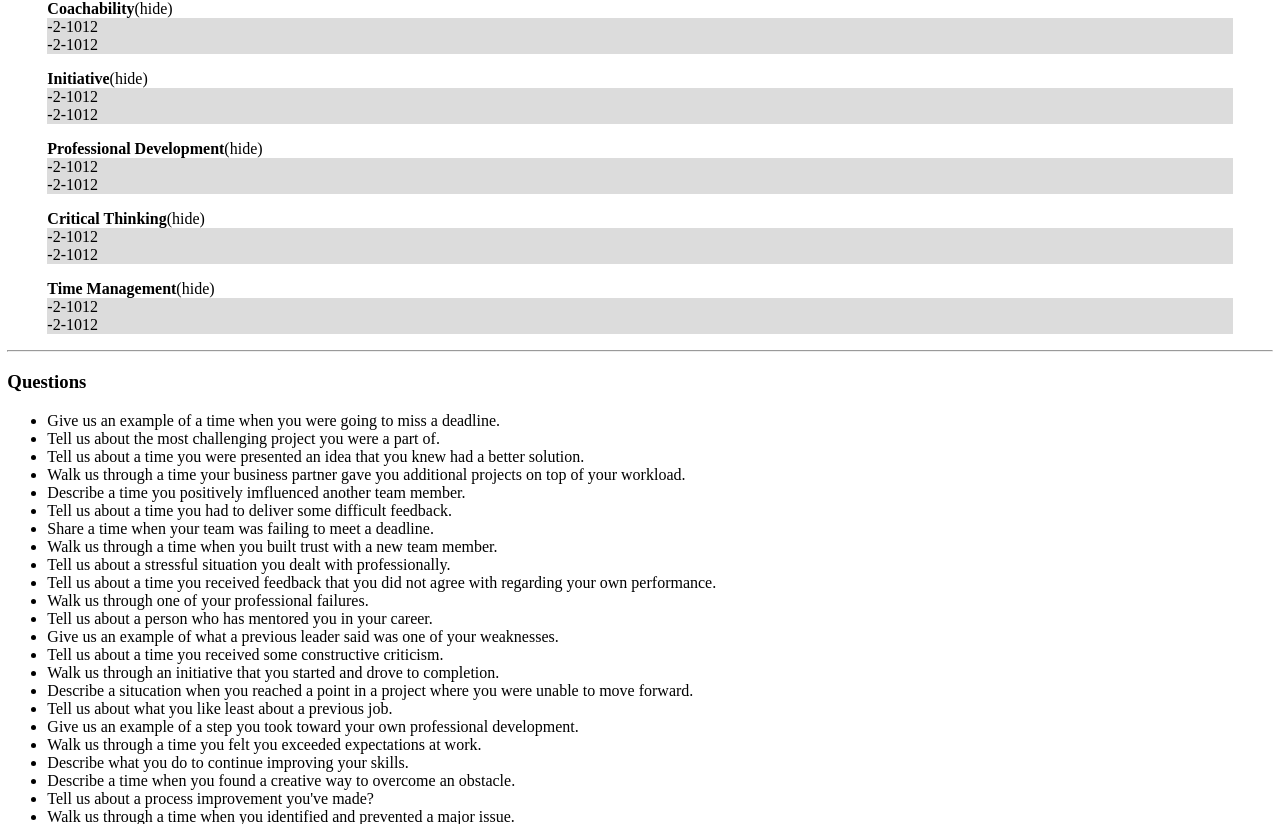
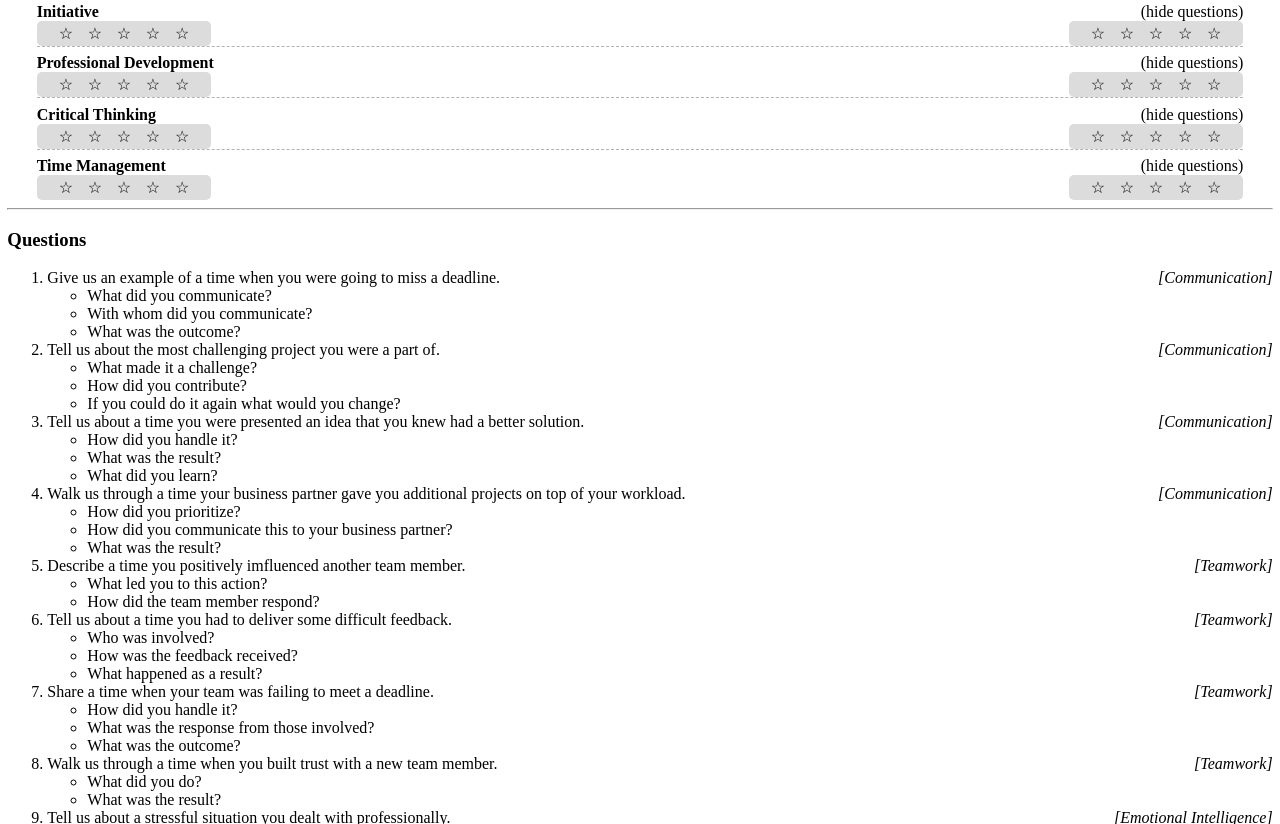
Before and after one commit to kalisjoshua/candidate-assessment-tool, a Next.js app: page /candidates/moaczk in a window 1280 px wide. Shown: the part 436-1260 px from the top of the page. Built offline with nearby package versions, Linux system fonts and the light colour scheme.

Commit message:
save point after ratings

```diff
--- a/pages/candidates/[id].js
+++ b/pages/candidates/[id].js
@@ -21,12 +21,55 @@ export async function getStaticProps ({params: {id}}) {
   return {props: (candidate ? {candidate, ...meta} : {...meta})}
 }
 
+/*
+  The data from the API can provide how many people have responded as an indicator
+  to the user of how many people have made a decision without divulging what their
+  decision actually is. Then, once the user submits their score they would be able
+  to see the aggregate score of everyone.
+
+  The number of users who have responded could "fill up" the background of the
+  group score indicator.
+  {
+    ratings: {
+      "Communication": {
+        respondants: 4,
+        score: 1.25,
+      },
+      "Teamwork": {
+        respondants: 4,
+        score: 1.25,
+      },
+      "Emotional Inteligence": {
+        respondants: 4,
+        score: 1.25,
+      },
+      "Coachability": {
+        respondants: 4,
+        score: 1.25,
+      },
+      "Initiative": {
+        respondants: 4,
+        score: 1.25,
+      },
+      "Professional Development": {
+        respondants: 4,
+        score: 1.25,
+      },
+      "Critical Thinking": {
+        respondants: 4,
+        score: 1.25,
+      },
+      "Time Management": {
+        respondants: 4,
+        score: 1.25,
+      },
+    }
+  }
+*/
+
 function Candidate ({candidate, questions, ratings, themes}) {
-  // console.log({candidate, questions, ratings, themes})
-
   const ratingsForThemes = {
     group: candidate.ratings,
-    // mine:
     scale: ratings,
   }
 
@@ -34,8 +77,12 @@ function Candidate ({candidate, questions, ratings, themes}) {
     document.title = `${candidate.name} - Candidate Assessment Tool`
   })
 
-  return candidate
-    ? (
+  if (!candidate) {
+
+    return null
+  } else {
+
+    return (
       <fragment>
         <h2>{candidate.name}</h2>
 
@@ -53,9 +100,19 @@ function Candidate ({candidate, questions, ratings, themes}) {
 
         <h3>Questions</h3>
 
-        <ul>
-          {questions.map(({title}, i) => <li key={i}>{title}</li>)}
-        </ul>
+        <ol>
+          {questions
+            .map(({followups, theme, title}, i) => (
+              <li key={i}>
+                {title}
+                <em style={{float: "right"}}>[{theme}]</em>
+                <ul>
+                  {followups.map((question) => <li key="question">{question}</li>)}
+                </ul>
+              </li>
+            ))
+          }
+        </ol>
 
         <hr />
 
@@ -130,28 +187,42 @@ function Candidate ({candidate, questions, ratings, themes}) {
         */}
       </fragment>
     )
-    : null
+  }
 }
 
 function Rating (props) {
   const {disabled, scale, value} = props
+  const isSelected = (score) => value >= +score
+    ? "selected"
+    : ""
 
   return (
     <ul className={`rating `}>
-      {scale.map(({score}) => <li key={score}>{score}</li>)}
+      {scale.map(({score}) => <li className={isSelected(score)} key={score} title={score} />)}
 
       <style jsx>{`
         .rating {
           background: ${disabled ? 'gainsboro' : 'transparent'};
+          border-radius: 5px;
+          display: flex;
+          justify-content: space-evenly;
           margin: 0;
+          padding: 3px 2ex;
+        }
+
+        .rating li {
+          cursor: pointer;
+          list-style-type: none;
+          margin: 0 1ex;
           padding: 0;
         }
 
-        .rating li {
-          display: inline;
-          list-style-type: none;
-          margin: 0;
-          padding: 0;
+        .rating li:before {
+          content: "☆";
+        }
+
+        .rating li.selected:before {
+          content: "★";
         }
       `}</style>
     </ul>
@@ -167,13 +238,45 @@ function Theme ({ratings: {group = {}, scale}, title}) {
   }
 
   return (
-    <figure>
+    <figure className="theme">
       <figcaption>
         <strong>{title}</strong>
-        <span onClick={showToggle}>({show[0]})</span>
+        <span onClick={showToggle}>({show[0]} questions)</span>
       </figcaption>
-      <Rating scale={scale} value={group[title]} />
-      <Rating disabled={true} scale={scale} value={group[title]} />
+
+      <section>
+        <Rating scale={scale} value={group[title]} />
+        <Rating disabled={true} scale={scale} value={group[title]} />
+      </section>
+
+      <style jsx>{`
+        figcaption {
+          display: flex;
+        }
+
+        figcaption strong {
+          flex-grow: 1;
+        }
+
+        figcaption span {
+          cursor: pointer;
+          user-select: none;
+        }
+
+        section {
+          display: flex;
+          justify-content: space-between;
+        }
+
+        .theme {
+          margin: 0 4ex;
+          padding: 1ex 0 0;
+        }
+
+        .theme + .theme {
+          border-top: 1px dashed rgba(0, 0, 0, 0.3);
+        }
+      `}</style>
     </figure>
   )
 }
```
